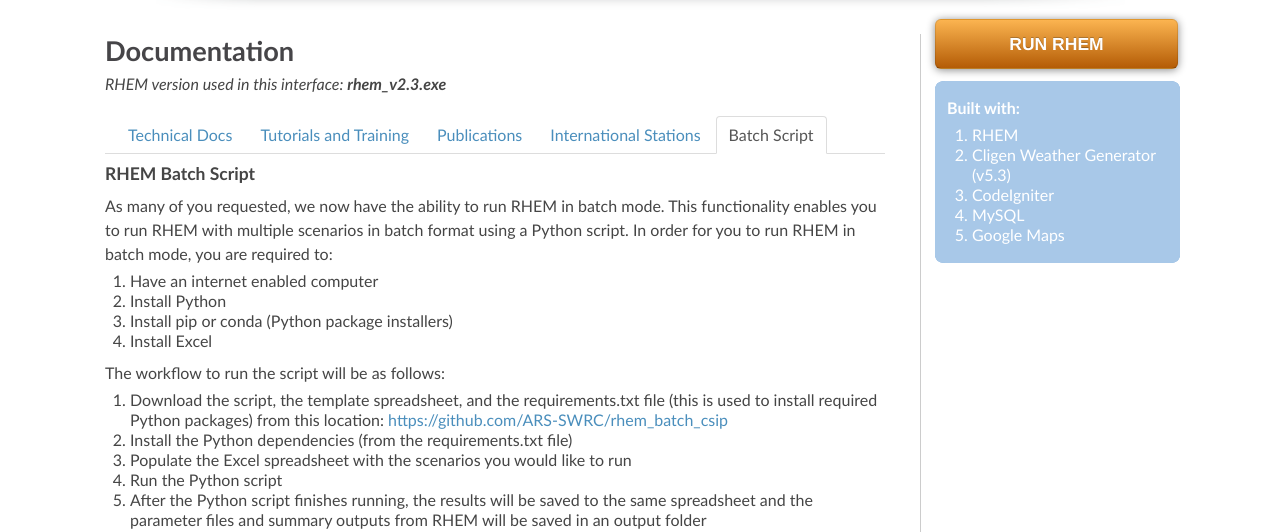
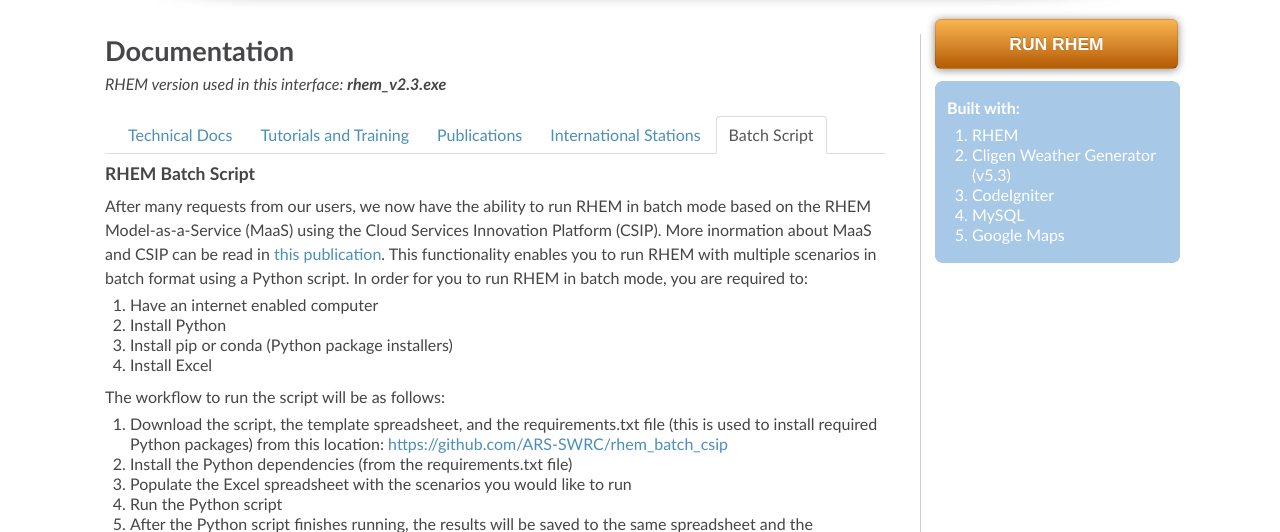
Before and after one commit to ARS-SWRC/rhem, a CodeIgniter app: page /docs in a window 1280 px wide, after a click on "Batch Script". Shown: the part 159-691 px from the top of the page. Run offline with CodeIgniter, Linux system fonts and the light colour scheme; some libraries are stand-ins or nearby versions.

Commit message:
Updated the RHEM batch script description.

```diff
--- a/application/views/docs.php
+++ b/application/views/docs.php
@@ -137,7 +137,7 @@
 					</div>
 					<div class="tab-pane" id="tab5">
 						<h4>RHEM Batch Script</h4>
-						<p>As many of you requested, we now have the ability to run RHEM in batch mode. This functionality enables you to run RHEM with multiple scenarios in batch format using a Python script. In order for you to run RHEM in batch mode, you are required to:
+						<p>After many requests from our users, we now have the ability to run RHEM in batch mode based on the RHEM Model-as-a-Service (MaaS) using the Cloud Services Innovation Platform (CSIP). More inormation about MaaS and CSIP can be read in <a href="https://digitalcommons.tacoma.uw.edu/cgi/viewcontent.cgi?article=1012&context=tech_pub">this publication</a>. This functionality enables you to run RHEM with multiple scenarios in batch format using a Python script. In order for you to run RHEM in batch mode, you are required to:
 							<ol>
 								<li>Have an internet enabled computer</li>
 								<li>Install Python</li>
```
